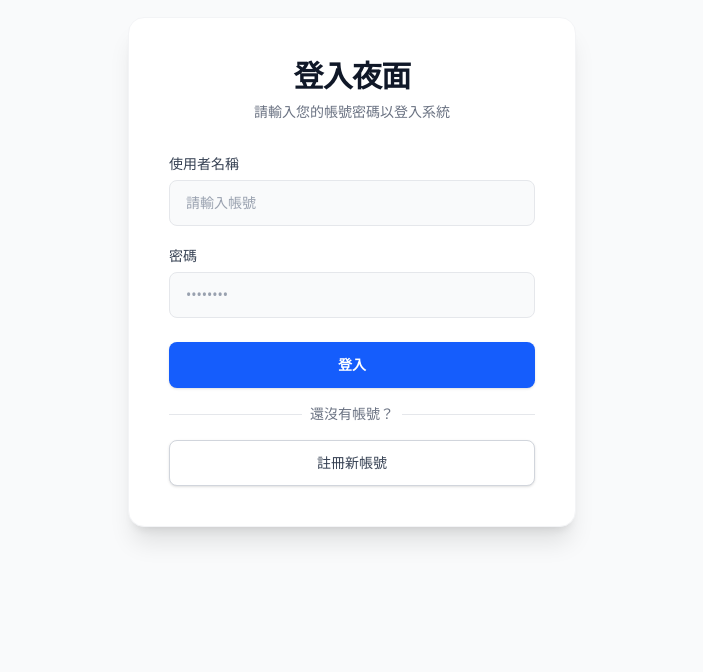
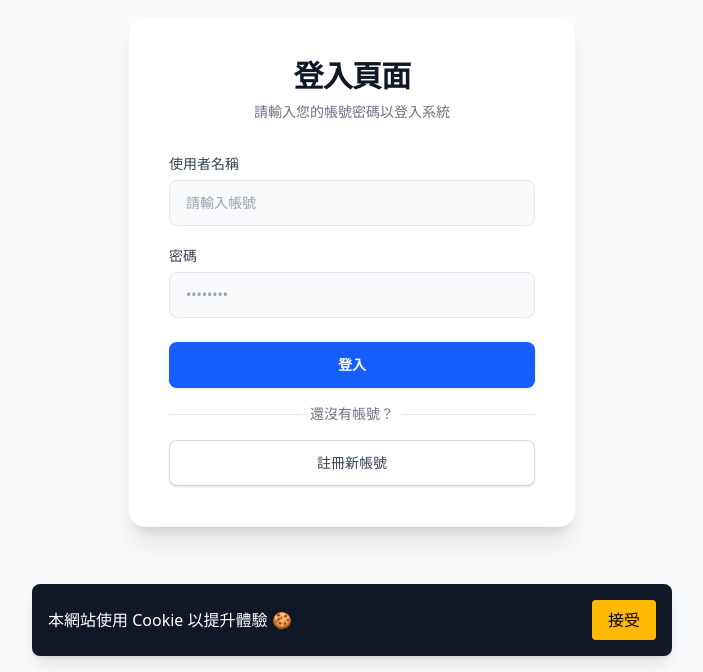
Before and after one commit to cunxianh/order_system, a React (Vite) app: page / in a window 1280 px wide. Shown: the part 128-800 px from the top of the page, without its empty margins (288-991 px from the left). Built offline with nearby package versions, Linux system fonts and the light colour scheme.

Commit message:
新增cookie提示

```diff
--- a/package.json
+++ b/package.json
@@ -16,6 +16,7 @@
     "axios": "^1.13.2",
     "dotenv": "^17.2.3",
     "formik": "^2.4.9",
+    "js-cookie": "^3.0.5",
     "lucide-react": "^0.553.0",
     "react": "^19.2.0",
     "react-dom": "^19.2.0",
@@ -26,6 +27,7 @@
   "devDependencies": {
     "@eslint/js": "^9.39.1",
     "@tailwindcss/postcss": "^4.0.0",
+    "@types/js-cookie": "^3.0.6",
     "@types/node": "^24.10.1",
     "@types/react": "^19.2.2",
     "@types/react-dom": "^19.2.2",
--- a/src/App.tsx
+++ b/src/App.tsx
@@ -5,8 +5,6 @@ import './App.css'
 import { Routes, Route } from "react-router-dom";
 
 import { BrowserRouter } from "react-router-dom";
-import { LoadingProvider } from './context/LoadingContext';
-import GlobalLoading from "./components/loading/Loading";
 
 import Register from "./components/register";
 import Login from "./components/login";
@@ -14,12 +12,18 @@ import User_profile from "./components/profile";
 import CreateOrder from './components/order/create_order';
 import AllOrder from './components/order/all_order';
 
+import { LoadingProvider } from './context/LoadingContext';
+import GlobalLoading from "./components/features/Loading";
+import { CookieProvider} from './context/CookieCotext';
+import CookieConsent from "./components/features/CookieConsent";
+
 function App() {
 
   return (
     <>
       <BrowserRouter>
         <LoadingProvider>
+          <CookieProvider>
             <Routes>
               <Route path="/" element={<Login />} />
               <Route path="/register" element={<Register />} />
@@ -29,7 +33,9 @@ function App() {
               <Route path="/all_order" element={<AllOrder />} />
 
             </Routes>
+            <CookieConsent />
             <GlobalLoading/>
+          </CookieProvider>
         </LoadingProvider>
       </BrowserRouter>
     </>
--- /dev/null
+++ b/src/components/features/CookieConsent.tsx
@@ -0,0 +1,20 @@
+import { useCookie } from "../../context/CookieCotext";
+
+export default function CookieConsent() {
+  const { accepted, acceptCookies } = useCookie();
+
+  if (accepted) return null;
+
+  return (
+    <div className="fixed bottom-4 left-1/2 -translate-x-1/2 bg-gray-900 text-white p-4 rounded-lg shadow-lg w-11/12 md:w-1/2 flex flex-col md:flex-row justify-between items-center gap-4 z-50">
+      <span>本網站使用 Cookie 以提升體驗 🍪</span>
+
+      <button
+        onClick={acceptCookies}
+        className="bg-amber-400 text-black px-4 py-2 rounded hover:bg-amber-500 transition"
+      >
+        接受
+      </button>
+    </div>
+  );
+}
--- a/src/components/login.tsx
+++ b/src/components/login.tsx
@@ -54,7 +54,7 @@ function login() {
                 <div className="text-center">
 
                     <h1 className="text-3xl font-bold text-gray-900 tracking-tight">
-                        登入夜面
+                        登入頁面
                     </h1>
                     <p className="mt-2 text-sm text-gray-500">
                         請輸入您的帳號密碼以登入系統
--- a/src/components/order/all_order.tsx
+++ b/src/components/order/all_order.tsx
@@ -206,9 +206,9 @@ const AllOrder: React.FC = () => {
                                             </span>
                                         </td>
 
-                                        <td className="px-6 py-4 text-right">
+                                        <td className="flex-wrap px-6 py-4 text-right">
                                             {user === order.customer && (
-                                                <div className="flex justify-end gap-4">
+                                                <div className="flex flex-wrap justify-end gap-4">
                                                     <button onClick={() => setEditOrder(order)} className="hover:cursor-pointer text-indigo-600 hover:text-indigo-800 hover:underline font-medium">編輯</button>
                                                     <button onClick={() => delete_order(order)} className="hover:cursor-pointer text-red-600 hover:text-red-800 hover:underline font-medium">刪除</button>
                                                 </div>
@@ -256,8 +256,8 @@ const AllOrder: React.FC = () => {
 
                                         {user === order.customer && (
                                             <div className="flex gap-4 pt-2">
-                                                <button onClick={() => setEditOrder(order)} className="hover:cursor-pointer text-indigo-600 font-medium">編輯訂單</button>
-                                                <button onClick={() => delete_order(order)} className="hover:cursor-pointer text-red-600 font-medium">刪除</button>
+                                                <button onClick={() => setEditOrder(order)} className="hover:cursor-pointer hover:text-indigo-800 hover:underline text-indigo-600 font-medium">編輯訂單</button>
+                                                <button onClick={() => delete_order(order)} className="hover:cursor-pointer hover:text-red-800 hover:underline text-red-600 font-medium">刪除</button>
                                             </div>
                                         )}
                                     </div>
--- /dev/null
+++ b/src/context/CookieCotext.tsx
@@ -0,0 +1,36 @@
+import Cookies from 'js-cookie';
+import { useState, useEffect, createContext, useContext } from 'react';
+
+const acceptCookie = () => Cookies.set('cookieAccepted', 'true', { expires: 30, sameSite: 'Lax' });
+const checkCookie = () => Cookies.get('cookieAccepted') === 'true';
+//const removeCookie = () => Cookies.remove('cookieAccepted');
+
+const CookieContext = createContext({
+    accepted: false,
+    acceptCookies: () => { }
+});
+
+export const CookieProvider = ({ children }: { children: React.ReactNode }) => {
+    const [accepted, setAccepted] = useState(false);
+
+    useEffect(() => {
+        setAccepted(checkCookie());
+    }, []);
+
+    const acceptCookiesHandler = () => {
+        acceptCookie();
+        setAccepted(true);
+    };
+
+    return (
+        <CookieContext.Provider value={{ accepted, acceptCookies: acceptCookiesHandler }}>
+            {children}
+        </CookieContext.Provider>
+    );
+}
+
+export const useCookie = () => {
+  const ctx = useContext(CookieContext);
+  if (!ctx) throw new Error('useCookie 必須放在 CookieProvider 內使用');
+  return ctx;
+};
--- a/src/utils/pagination.tsx
+++ b/src/utils/pagination.tsx
@@ -88,8 +88,8 @@ const Pagination: React.FC<PaginationProps> = ({ pagination, order_data }) => {
             setCurrentPage(page);
             api.get(`/orders?page=${page}&limit=${limit}`)
                 .then((res) => {
-                    console.log('分頁資料', res.data.data);
-                    console.log(typeof order_data)
+                    //console.log('分頁資料', res.data.data);
+                    //console.log(typeof order_data)
                     if (order_data && typeof order_data === 'function') {
                         order_data(res.data.data);
                     }
```
Also changed, not shown: src/components/features/Loading.tsx (renamed from src/components/loading/Loading.tsx), 1 other file (tests, documents, lock files or other folders). Lines whose indentation alone changed are shown as unchanged.
